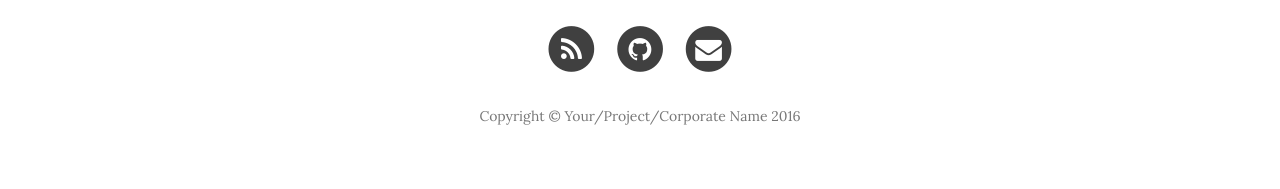
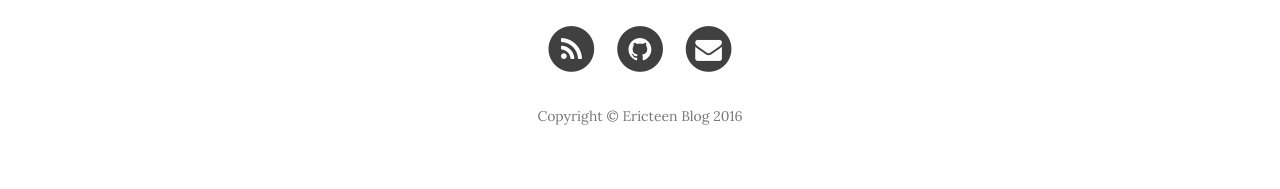
Before and after one commit to Ericteen/ericteen.github.io, a Jekyll site: the page built from index.html, in a window 1280 px wide. Shown: the part 1647-1836 px from the top of the page. Built offline with Jekyll 4.4.1, drawn with Linux system fonts in a browser that asks for light colours; nearby versions of some CDN libraries; the list of posts is cut into pages by our own code.

Commit message:
copyright update

```diff
--- a/_config.yml
+++ b/_config.yml
@@ -2,7 +2,7 @@
 title: Ericteen Blog
 header-img: img/home-bg.jpg
 email: chengteen@163.com
-copyright_name: Your/Project/Corporate Name
+copyright_name: Ericteen Blog
 description: "Front-end engineer & UX designer"
 baseurl: ""
 url: "http://yourdomain.com"
```
